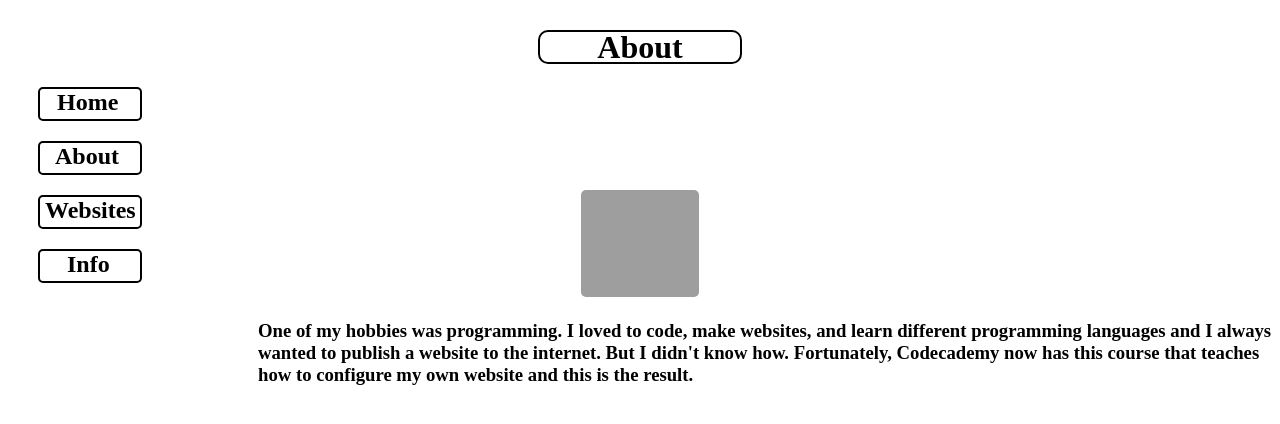
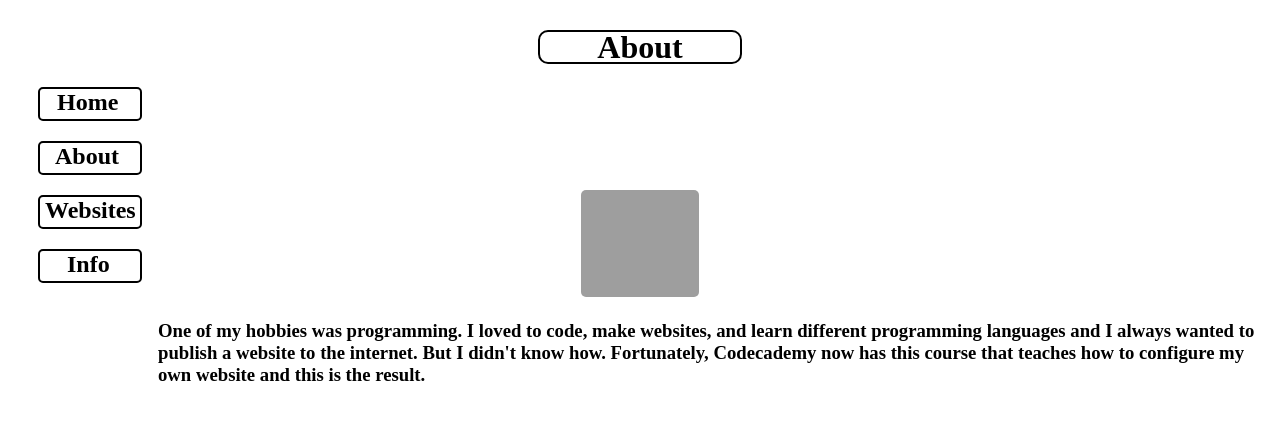
Before and after one commit to mathmaniac88/mathmaniac88.github.io, a Jekyll site: the page about.html, which Jekyll copies as it is, in a window 1280 px wide. Shown: the top 424 px of the page. Built offline with Jekyll 4.4.1, drawn with Linux system fonts in a browser that asks for light colours; grey boxes are pictures that could not be loaded.

Commit message:
Update about.html

```diff
--- a/about.html
+++ b/about.html
@@ -13,7 +13,7 @@
   <div class="nav"><a href="/info.html"><h1 id="nav-info">Info</h1></a></div>
 </nav>
 <center><img src="http://blogs.norman.com/wp-content/uploads/2014/06/icognito-browsing.jpg" style="width:118px;height:107px;margin-top:-350px;border-radius:5px"/></center>
-<h3 style="margin-left:250px">One of my hobbies was programming. I loved to code, make websites, and learn different programming languages and I always wanted to publish a website to the internet. But I didn't know how. Fortunately, Codecademy now has this course that teaches how to configure my own website and this is the result.</h3>
+<h3 style="margin-left:150px">One of my hobbies was programming. I loved to code, make websites, and learn different programming languages and I always wanted to publish a website to the internet. But I didn't know how. Fortunately, Codecademy now has this course that teaches how to configure my own website and this is the result.</h3>
 <style>
 div{
   background-color:white;
```
